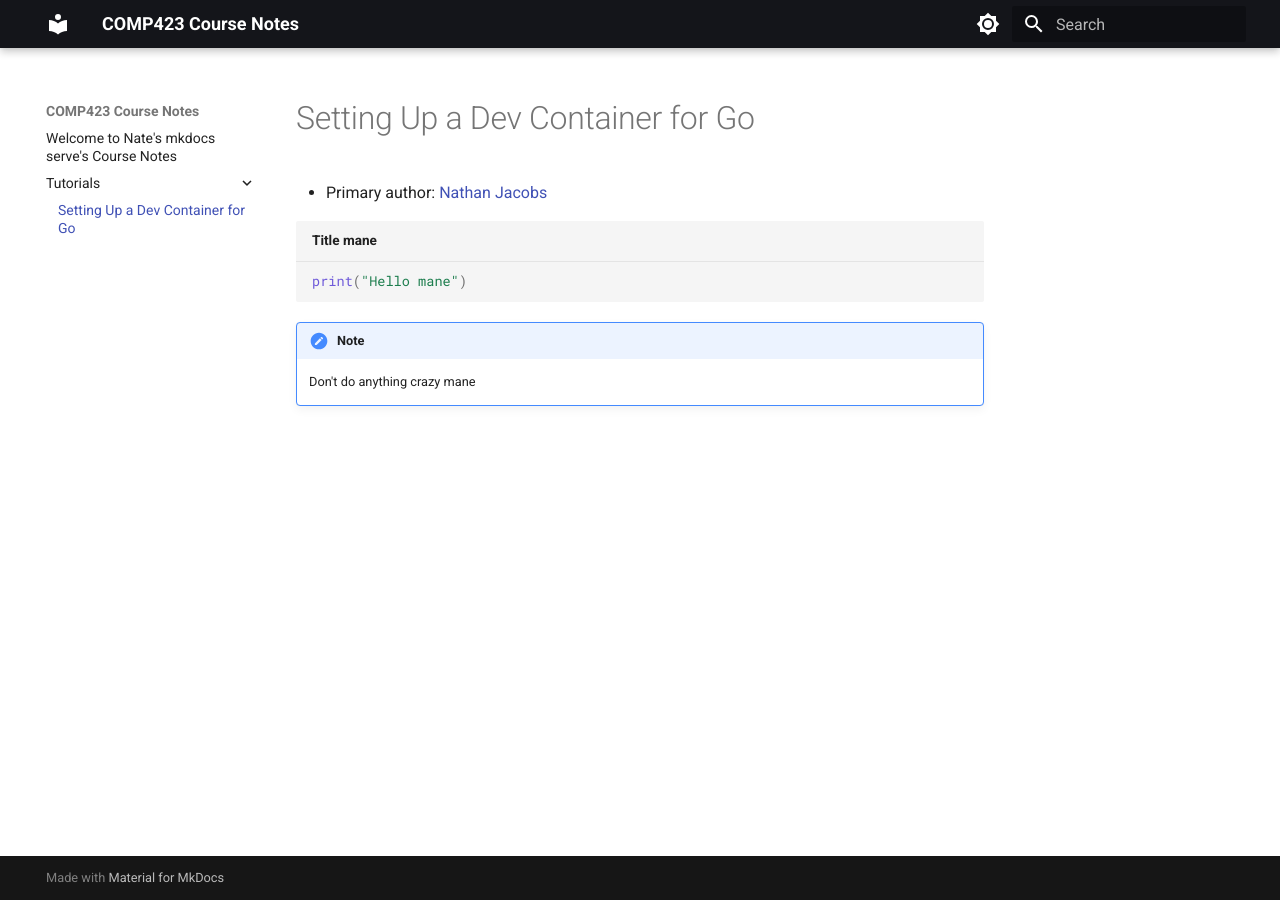
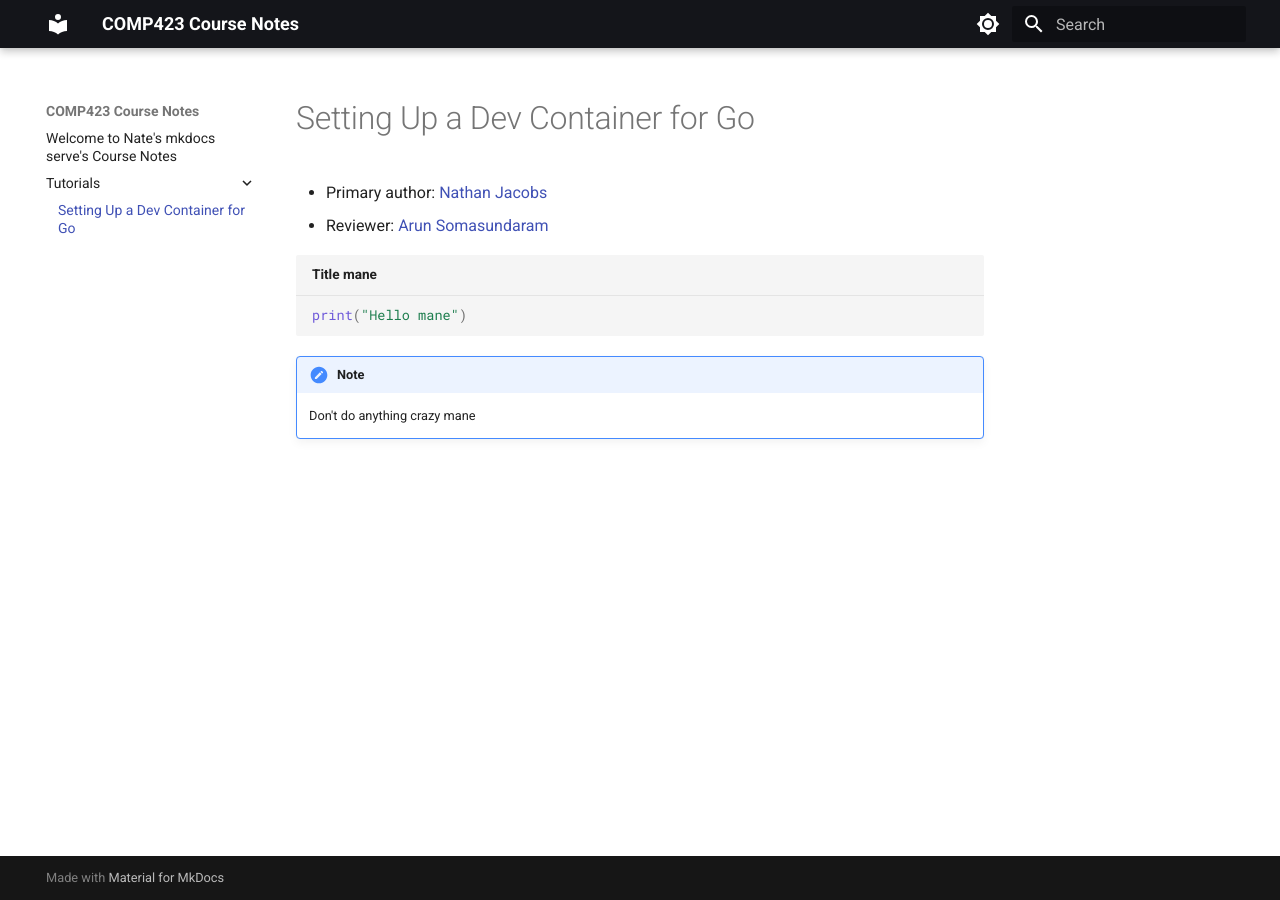
Before and after one commit to nathjaco1016/comp423-course-notes, an MkDocs documentation site: the page built from docs/tutorials/go-setup.md, in a window 1280 px wide. Built offline with MkDocs 1.6.1 and Material for MkDocs 9.7.7, drawn with Linux system fonts in a browser that asks for light colours.

Commit message:
Added edits branch

````diff
--- a/docs/tutorials/go-setup.md
+++ b/docs/tutorials/go-setup.md
@@ -1,6 +1,7 @@
 # Setting Up a Dev Container for Go
 
 * Primary author: [Nathan Jacobs](https://github.com/nathjaco1016)
+* Reviewer: [Arun Somasundaram](https://github.com/asomasu2)
 
 
 ``` py title="Title mane"
````
